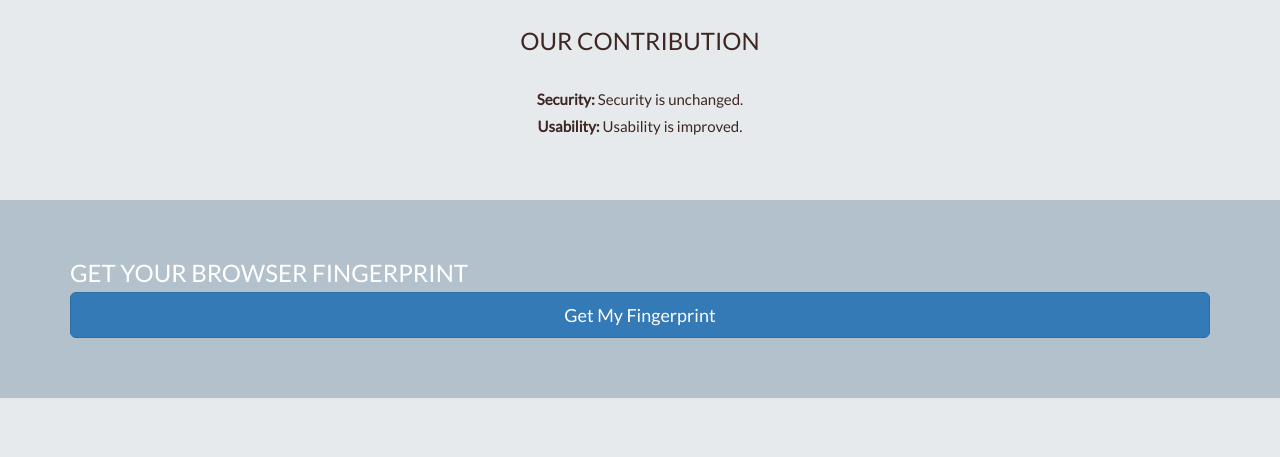
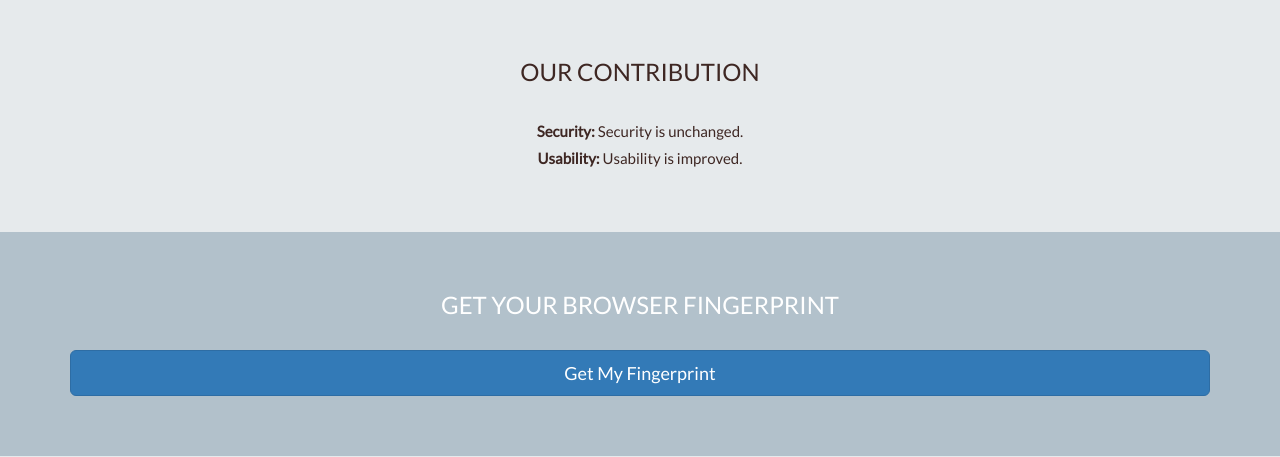
Before and after one commit to mjkim610/sherlock, a PHP site: page / in a window 1280 px wide. Shown: the part 986-1443 px from the top of the page. Run offline with PHP 8.4, Linux system fonts and the light colour scheme.

Commit message:
css 수정

```diff
--- a/index.php
+++ b/index.php
@@ -5,7 +5,7 @@
 
 <!-- 서비스 소개 -->
 <!-- <div class="container-fluid top-part"> -->
-<div class="container-fluid tran-light-gray">
+<div class="container-fluid text-center tran-light-gray">
     <div class="container">
       <div class="row">
         <div class="col-sm-12">
@@ -20,7 +20,7 @@
     <div class="container">
         <div class="row">
             <div class="col-sm-12 text-center">
-                Let's try Sherlock
+                <h2>Let's try Sherlock</h2>
             </div>
             <div class="col-sm-3 col-sm-offset-3">
                 <div class="main_btn">
@@ -44,7 +44,7 @@
 <div class="container-fluid tran-light-gray">
     <div class="container">
         <div class="text-center">
-            <h2>How Sherlock Works</h2>
+            <h2>How Sherlock Works</h2><br>
         </div>
         <div class="row service_step">
 
@@ -83,7 +83,7 @@
     <div class="container">
         <div class="row">
             <div class="col-sm-12">
-                <h2>Get Your browser fingerprint</h2>
+                <h2 class="text-center">Get Your browser fingerprint</h2><br>
                 <span id="components"></span>
                 <button type="button" class="btn btn-lg btn-primary btn-block" id="btn">Get My Fingerprint</button>
             </div>
```
